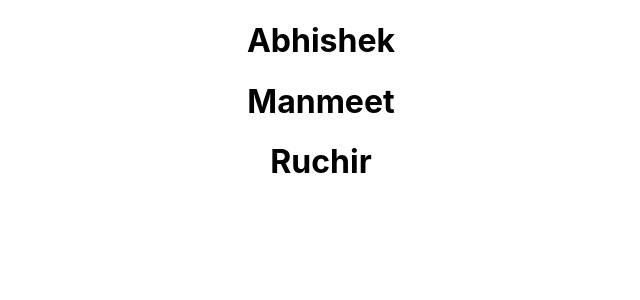
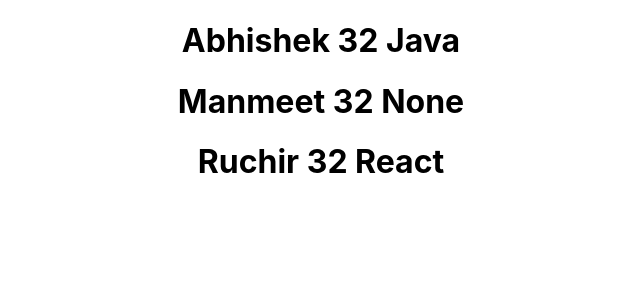
Before and after one commit to AbhishekKumar4/React-Basics, a React (Create React App) app in the folder my-app/: page / in a window 1280 px wide. Shown: the top 300 px of the page, without its empty margins (319-959 px from the left). Built offline with nearby package versions, Linux system fonts and the light colour scheme.

Commit message:
List Rendering 2

```diff
--- a/my-app/src/App.js
+++ b/my-app/src/App.js
@@ -9,6 +9,7 @@
 import DestructuringProps from './components/DestructuringProps'
 import CoditionalRender from './components/ConditionalRender'
 import PersonList from './components/ListPerson'
+import PersonList2 from './components/PersonList2'
 
 function App() {
   return (
@@ -21,7 +22,7 @@
      <DestructuringProps test = "This is prop"> This is child text</DestructuringProps>
       <Counter />
      <CoditionalRender /> */}
-     <PersonList />
+     <PersonList2 />
   </div>
   );
 }
--- /dev/null
+++ b/my-app/src/components/PersonList2.js
@@ -0,0 +1,29 @@
+import React from 'react'
+
+function PersonList2() {
+const personList = [
+    {
+        name : 'Abhishek',
+        age : 32,
+        skill : 'Java'
+    },
+    {
+        name : 'Manmeet',
+        age : 32,
+        skill : 'None'
+    },
+    {
+        name : 'Ruchir',
+        age : 32,
+        skill : 'React'
+    }
+
+]
+
+const list = personList.map(person => (
+    <h1>{person.name} {person.age} {person.skill}</h1>))
+    return <div>{list}</div>
+}
+
+
+export default PersonList2
```
